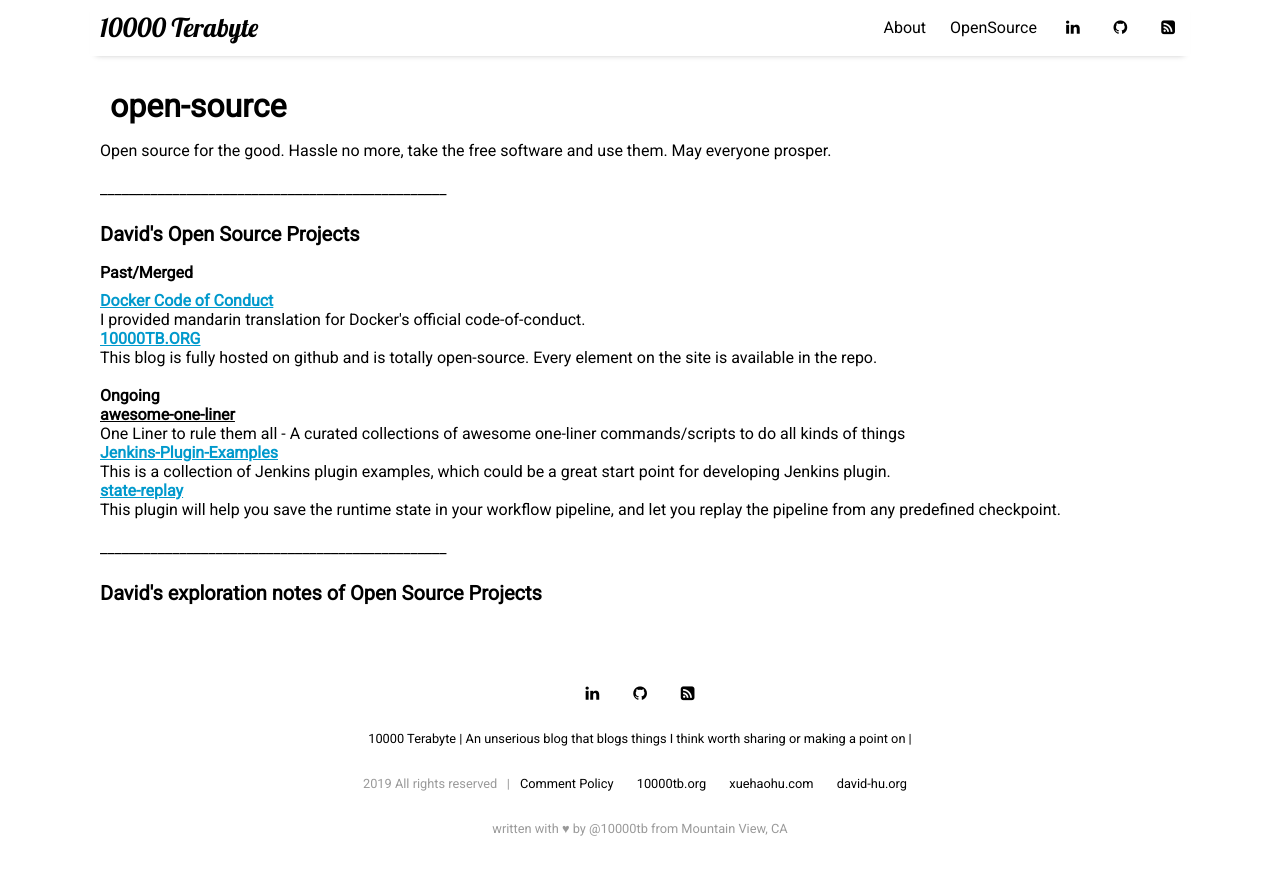
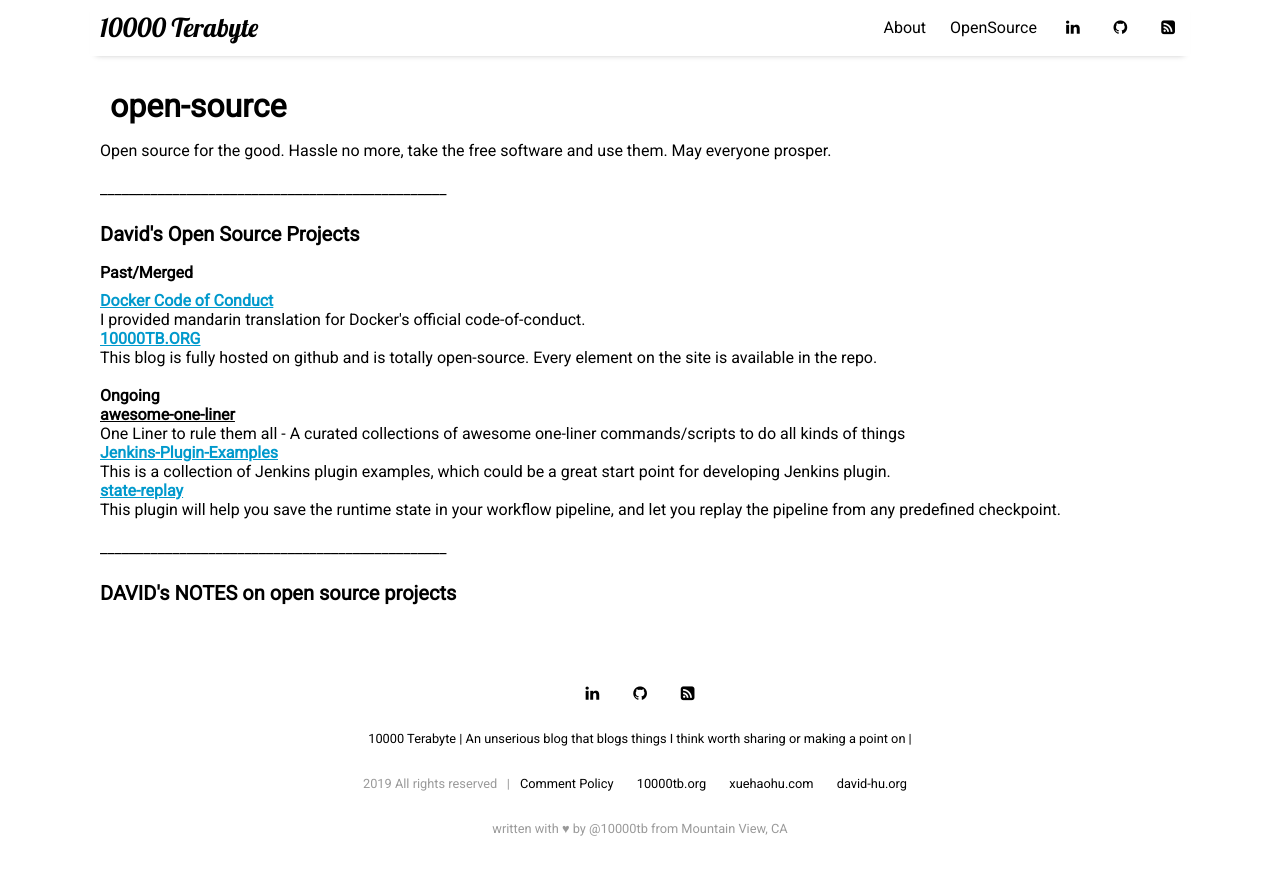
Before and after one commit to 10000TB/10000TB.github.io, a Jekyll site: the page built from pages/opensource.html, in a window 1280 px wide. Shown: the top 875 px of the page. Built offline with Jekyll 4.4.1, drawn with Linux system fonts in a browser that asks for light colours; nearby versions of some CDN libraries.

Commit message:
opensource page - format update.

```diff
--- a/pages/opensource.html
+++ b/pages/opensource.html
@@ -29,4 +29,4 @@
 <br/>
 ________________________________________________
 <br/>
-<h3>David's exploration notes of Open Source Projects</h3>
+<h3>DAVID's NOTES on open source projects</h3>
```
